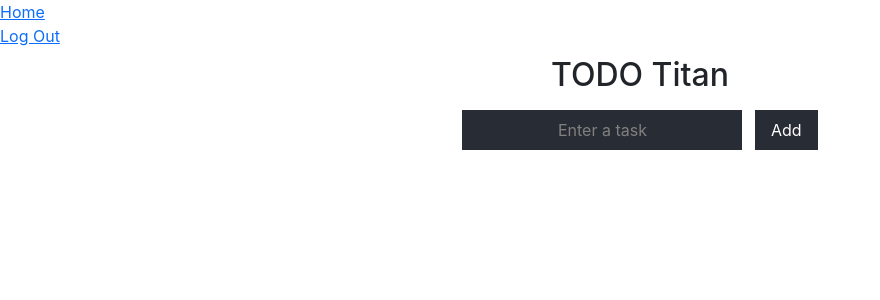
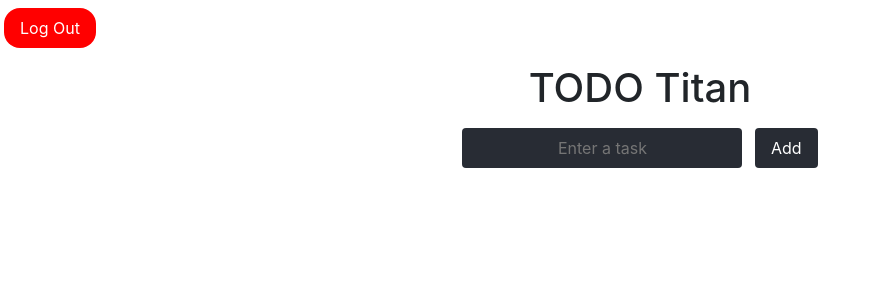
Before and after one commit to LegendaryAKx3/TODO-Titan, a Flask app: page / in a window 1280 px wide. Shown: the top 300 px of the page, without its empty margins (0-880 px from the left). Run offline with Flask 3, Linux system fonts and the light colour scheme; a user stored in the database is signed in; some libraries are stand-ins or nearby versions.

Commit message:
Update: clean from branch

```diff
--- a/app.py
+++ b/app.py
@@ -1,8 +1,10 @@
-from flask import Flask, render_template, request, redirect, session
+from functools import wraps
+
+from cs50 import SQL
+from flask import Flask, redirect, render_template, request, session
+from werkzeug.security import check_password_hash, generate_password_hash
+
 from flask_session import Session
-from cs50 import SQL
-from werkzeug.security import check_password_hash, generate_password_hash
-from functools import wraps
 
 app = Flask(__name__)
 
@@ -14,11 +16,13 @@ Session(app)
 # Initialize database with cs50 library
 db = SQL("sqlite:///todotitan.db")
 
+
 # SQL table structure
 # CREATE TABLE accounts (id INTEGER PRIMARY KEY AUTOINCREMENT NOT NULL, username TEXT NOT NULL, hash TEXT NOT NULL);
 # CREATE TABLE tasks (task_id INTEGER PRIMARY KEY AUTOINCREMENT NOT NULL, task_text TEXT NOT NULL, uuid INTEGER NOT NULL);
 def login_required(f):
-    '''Code from CS50 finance'''
+    """Code from CS50 finance"""
+
     @wraps(f)
     def decorated_function(*args, **kwargs):
         if session.get("uuid") is None:
@@ -27,8 +31,10 @@ def login_required(f):
 
     return decorated_function
 
+
 def error(message):
     return render_template("error.html", message=message)
+
 
 @app.route("/", methods=["GET", "POST"])
 @login_required
@@ -47,21 +53,27 @@ def delete():
     # TODO remove task from database
     return redirect("/")
 
+
 @app.route("/login", methods=["GET", "POST"])
 def login():
     """Code based on login from CS50 finance"""
-    # Reset session
     session.clear()
 
     # User reached route via POST (as by submitting a form via POST)
     if request.method == "POST":
-        # Check username and password are submitted
+        # Check both username and password are submitted
         if (not request.form.get("username")) or (not request.form.get("password")):
             return error("Submitted fields cannot be blank")
 
-        user = db.execute("SELECT * FROM accounts WHERE username = ?", request.form.get("username"))
+        user = db.execute(
+            "SELECT * FROM accounts WHERE username = ?", request.form.get("username")
+        )
         # Ensure username exists and password is correct
-        if len(user) != 1 or not check_password_hash(user[0]["hash"], request.form.get("password")):
+
+        # HACK: len(user) != 1?
+        if len(user) != 1 or not check_password_hash(
+            user[0]["hash"], request.form.get("password")
+        ):
             return error("Invalid login information")
 
         # store account login status until session is cleared
@@ -71,31 +83,35 @@ def login():
     else:
         return render_template("login.html")
 
+
 @app.route("/logout")
 def logout():
-    '''Code based on logout from CS50 finance'''
+    """Code based on logout from CS50 finance"""
     session.clear()
     return redirect("/")
 
+
 @app.route("/register", methods=["GET", "POST"])
 def register():
-    """Register user (My code from CS50 Finance)"""
+    """Register user (Personal code from CS50 Finance)"""
     if request.method == "POST":
-        # if form was submitted via post, get form info and check validity
+        # get form info and check validity
+
         username = request.form.get("username")
         password = request.form.get("password")
         confirmation = request.form.get("confirmation")
-        # check username valididty
+
         if not username:
             return error("Username field cannot be empty")
 
         for entry in db.execute("SELECT username FROM accounts;"):
             if username == entry["username"]:
-                return error("Username is already taken")
+                return error("Username is Already Taken")
 
         # check password valididty
         if password != confirmation or (not password) or (not confirmation):
             return error("Invalid Password or Confirmation")
+
         elif len(password) < 8:
             return error("Password Must be at Least 8 Characters Long")
 
@@ -105,5 +121,4 @@ def register():
             generate_password_hash(password),
         )
         return redirect("/")
-    else:
-        return render_template("register.html")
+    return render_template("register.html")
--- a/static/main.css
+++ b/static/main.css
@@ -1,5 +1,4 @@
 body {
-    margin: 0;
     font-family: -apple-system, BlinkMacSystemFont, "Segoe UI", "Roboto", "Oxygen",
         "Ubuntu", "Cantarell", "Fira Sans", "Droid Sans", "Helvetica Neue",
         sans-serif;
@@ -7,71 +6,94 @@ body {
     -moz-osx-font-smoothing: grayscale;
 }
 
-code {
-    font-family: source-code-pro, Menlo, Monaco, Consolas, "Courier New",
-        monospace;
+/* LOGIN */
+#login-title {
+    font-size: 2.5rem;
+    margin: 0.5rem 0.25rem;
+    justify-content: center;
+    text-align: center;
 }
 
-.todo-task {
+#login-page {
     display: flex;
-    flex-direction: row-reverse;
+    flex-direction: column;
     align-items: center;
     justify-content: center;
-    background-color: tan;
-    text-align: center;
-
-
+    height: 100vh;
+    width: 100vw;
 }
 
-#add, #delete{
+#username,
+#password {
+    margin: 0.5rem 0.25rem;
+    padding: 0.5rem 1rem;
+    font-size: 1rem;
+    border: 1px solid #282c34;
+    border-radius: 0.25rem;
+    outline: none;
     background-color: #282c34;
+    text-align: center;
+    color: white;
+}
+
+#login-btn {
+    margin: 0.5rem 0.25rem;
+    padding: 0.5rem 1rem;
+    font-size: 1rem;
     border: none;
+    border-radius: 1rem;
+    outline: none;
+    background-color: green;
+    text-align: center;
     color: white;
-    padding: 0.5rem 1rem;
-    text-align: center;
-    text-decoration: none;
-    display: inline-block;
-    font-size: 1rem;
-    margin: 0.5rem 0.25rem;
     cursor: pointer;
 }
 
-.todo-home {
+#login-btn:hover {
+    background-color: #5c9c69;
+}
+
+/* HOME */
+#logout-btn {
+    margin: 0.5rem 0.25rem;
+    padding: 0.5rem 1rem;
+    font-size: 1rem;
+    border: none;
+    border-radius: 1rem;
+    outline: none;
+    background-color: red;
+    text-align: center;
+    color: white;
+    cursor: pointer;
+}
+
+#logout-btn:hover {
+    background-color: rgb(222, 102, 102);
+}
+
+#todo-index {
     display: flex;
     flex-direction: column;
     align-items: center;
     justify-content: center;
 }
 
-h1 {
-    font-size: 2rem;
+#index-title {
+    font-size: 2.5rem;
     margin: 0.5rem 0.25rem;
-    justify-content: center;
     text-align: center;
-
 }
 
-::placeholder {
-    color: grey;
-}
-
-#enter {
+#add-btn,
+#task-form {
+    margin: 0.5rem 0.25rem;
+    padding: 0.5rem 1rem;
+    font-size: 1rem;
+    border: none;
+    border-radius: 0.25rem;
+    outline: none;
     background-color: #282c34;
-    border: none;
+    text-align: center;
     color: white;
-    padding: 0.5rem 1rem;
-    text-align: center;
-    text-decoration: none;
-    display: inline-block;
-    font-size: 1rem;
-    margin: 0.5rem 0.25rem;
     cursor: pointer;
 }
-
-.form-create {
-    display: flex;
-    flex-direction: column;
-    align-items: center;
-    justify-content: center;
-
-}
--- a/templates/index.html
+++ b/templates/index.html
@@ -5,26 +5,22 @@ Home
 {% endblock %}
 
 {% block body %}
-<div class="todo-home">
-    <h1>TODO Titan</h1>
-    <div class="form-create">
+<div id="todo-index">
+    <h1 id="index-title">TODO Titan</h1>
     <form action="/" method="post">
-            <input autocomplete="off" name="task" id="enter" placeholder="Enter a task">
-            <button type="submit" id="add">Add</button>
+        <input autocomplete="off" name="task" id="task-form" placeholder="Enter a task">
+        <button type="submit" id="add-btn">Add</button>
     </form>
 </div>
 
-
-    <ul> <!--TODO: order settings (date added, date due, custom)-->
+<!--TODO: order settings (date added, date due, custom)-->
+<ul id="todo-list">
     {% for task in tasks %}
-        <div class="todo-task">
     <p>{{ task }}</p>
     <form action="/delete" method="post">
         <input type="hidden" name="id" value="{{ task.id }}">
         <button type="submit" id="delete">Done</button>
     </form>
-        </div>
     {% endfor %}
 </ul>
-</div>
 {% endblock %}
--- a/templates/layout.html
+++ b/templates/layout.html
@@ -22,18 +22,11 @@
 
 <body>
     <div class="hero">
-        <div>
-            {% if session["uuid"] %}
-                <a href="/">Home</a>
-                <br>
-                <a href="/logout">Log Out</a>
-
-            {% else %}
-                <a href="/register">Register</a>
-                <br>
-                <a href="/login">Log In</a>
-            {% endif %}
-        </div>
+        {% if session["uuid"] %}
+        <form action="/logout" method="get">
+            <button type="submit" id="logout-btn">Log Out</button>
+        </form>
+        {% endif %}
     </div>
     <div class="body">
         {% block body %}{% endblock %}
```
Also changed, not shown: requirements.txt (+4 -148 lines), templates/login.html (+14 -10 lines), todotitan.db, 2 other files. Lines whose indentation alone changed are shown as unchanged.
